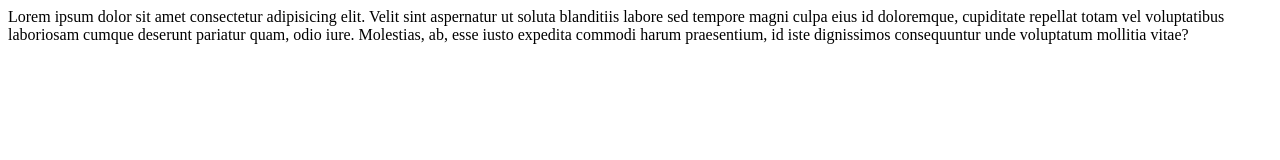
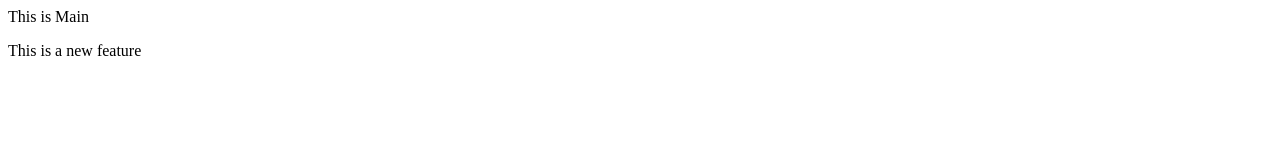
Before and after one commit to Aashish966/Localrepo, a plain HTML site: page index.html in a window 1280 px wide. Drawn offline with Linux system fonts and the light colour scheme.

Commit message:
add new feature

```diff
--- a/index.html
+++ b/index.html
@@ -1 +1,2 @@
-<p>Lorem ipsum dolor sit amet consectetur adipisicing elit. Velit sint aspernatur ut soluta blanditiis labore sed tempore magni culpa eius id doloremque, cupiditate repellat totam vel voluptatibus laboriosam cumque deserunt pariatur quam, odio iure. Molestias, ab, esse iusto expedita commodi harum praesentium, id iste dignissimos consequuntur unde voluptatum mollitia vitae?</p>
+<p>This is Main</p>
+<p>This is a new feature</p>
```
